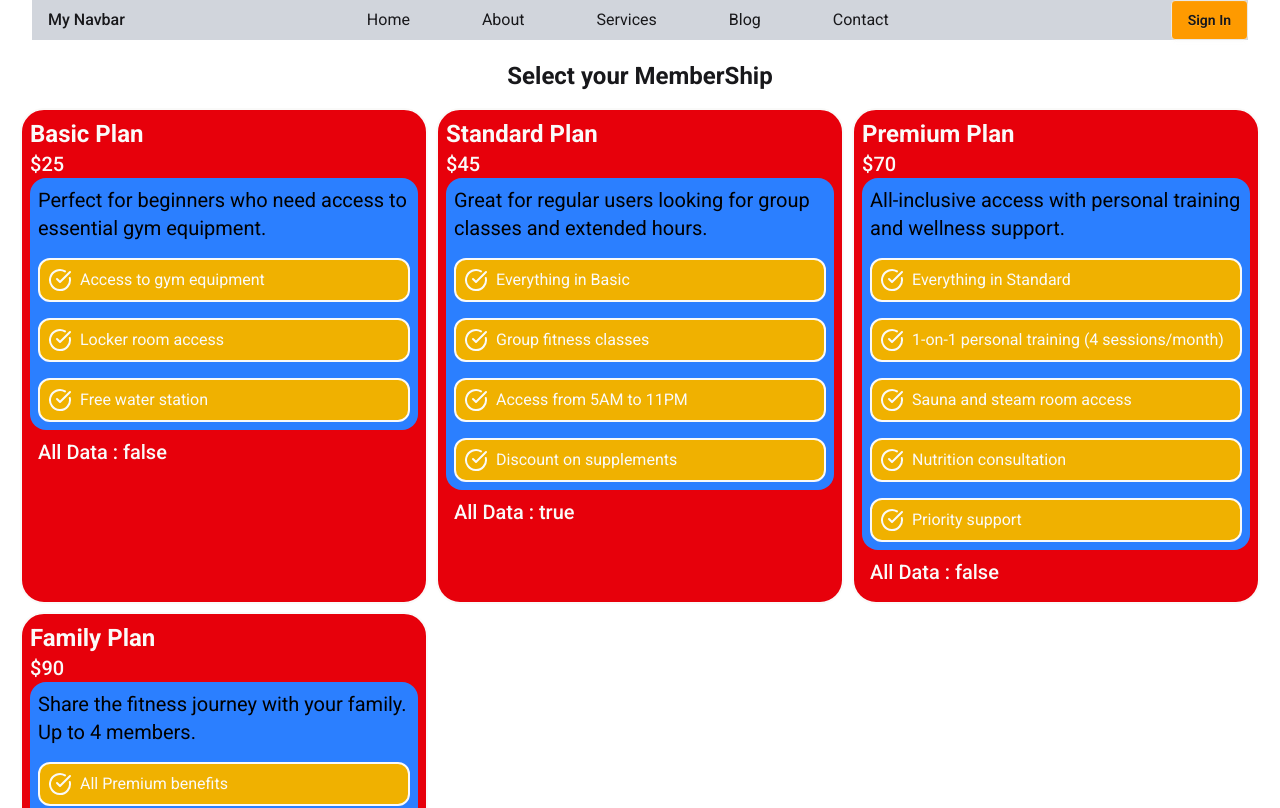
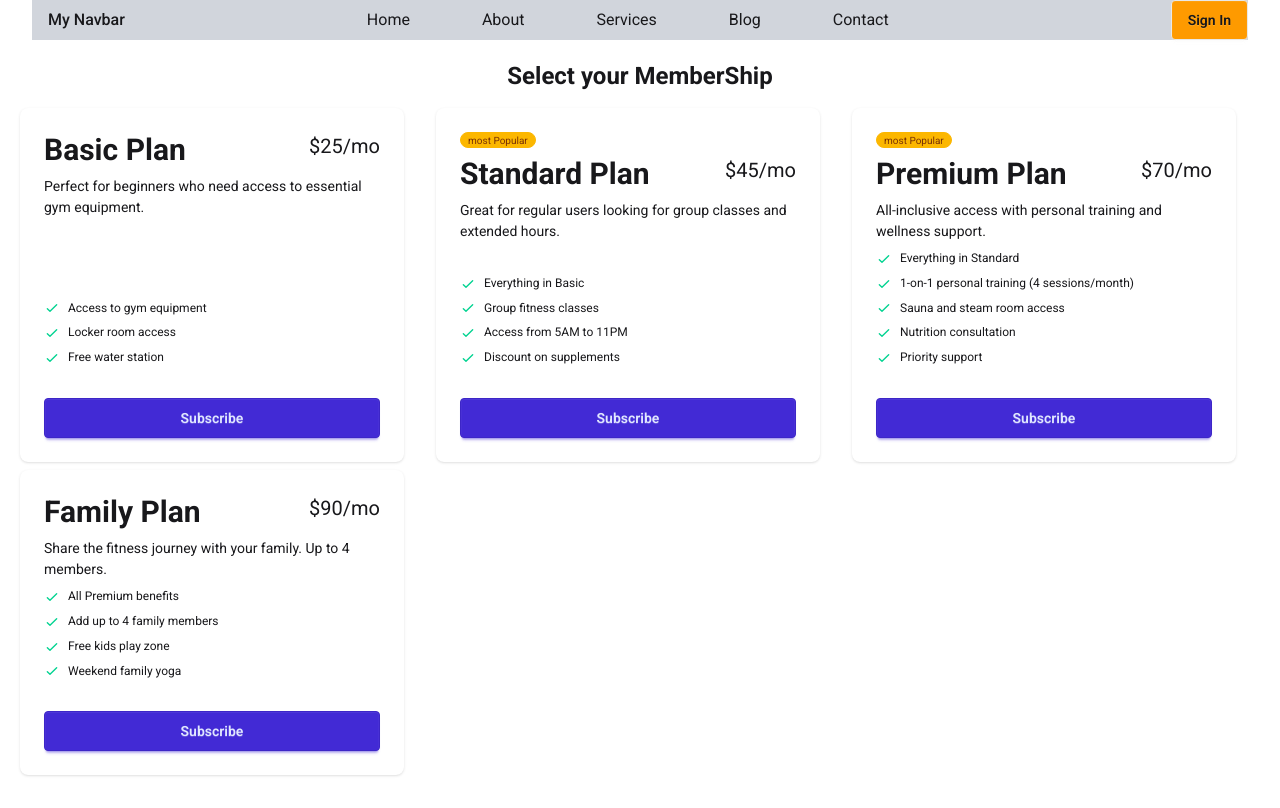
Before and after one commit to Srabonti721/tailwind-font-daisy-add, a React (Vite) app: page / in a window 1280 px wide. Shown: the top 808 px of the page. Built offline with nearby package versions, Linux system fonts and the light colour scheme.

Commit message:
daisy card complet

```diff
--- a/public/pricingData.json
+++ b/public/pricingData.json
@@ -36,7 +36,7 @@
         "Nutrition consultation",
         "Priority support"
       ],
-      "isPopular": false
+      "isPopular": true
     },
     {
       "id": 4,
--- /dev/null
+++ b/src/Components/DaisyPricingCard/DaisyPricingCard.jsx
@@ -0,0 +1,32 @@
+import React from 'react';
+
+const DaisyPricingCard = ({pricing}) => {
+    const {name,id,price,isPopular,features,description}=pricing;
+    return (
+        <div className="card w-96 bg-base-100 shadow-sm">
+        <div className="card-body">
+         { isPopular &&
+             <span className="badge badge-xs badge-warning">most Popular</span>
+         }
+          <div className="flex justify-between">
+            <h2 className="text-3xl font-bold">{name}</h2>
+            <span className="text-xl">${price}/mo</span>
+          </div>
+          <p>{description}</p>
+          <ul className=" flex flex-col gap-2 text-xs">
+     {
+        features.map(item=><li key={id}>
+            <svg xmlns="http://www.w3.org/2000/svg" className="size-4 me-2 inline-block text-success" fill="none" viewBox="0 0 24 24" stroke="currentColor"><path strokeLinecap="round" strokeLinejoin="round" strokeWidth="2" d="M5 13l4 4L19 7" /></svg>
+            <span>{item}</span>
+          </li>)
+     }
+          </ul>
+          <div className="mt-6">
+            <button className="btn btn-primary btn-block">Subscribe</button>
+          </div>
+        </div>
+      </div>
+    );
+};
+
+export default DaisyPricingCard;
--- a/src/Components/PricingCard/PricingCard.jsx
+++ b/src/Components/PricingCard/PricingCard.jsx
@@ -4,13 +4,13 @@
 const PricingCard = ({items}) => {
     const {name,isPopular,features,description,price}=items;
     return (
-        <div className='border-2 bg-red-600 text-stone-50 rounded-3xl p-2 hover:bg-purple-700'>
+        <div className=' flex flex-col border-2 bg-red-600 text-stone-50 rounded-3xl p-2 hover:bg-purple-700'>
             {/* card head */}
             <h2 className='text-2xl font-bold'>{name}</h2>
             <h3 className='text-xl font-medium'>${price}</h3>
 
             {/* card body */}
-            <div className='bg-blue-500 rounded-2xl p-2 hover:bg-emerald-600'>
+            <div className='bg-blue-500 rounded-2xl p-2 hover:bg-emerald-600 flex-1'>
             <p className='text-xl text-black' size={5}>{description}</p>
             {
                 features.map((features,index)=><PriceFeatures
@@ -18,8 +18,9 @@
                     features={features} ></PriceFeatures>)
             }
             </div>
-            <div>
+            <div className=''>
             <p className='text-xl font-medium p-2'> All Data : {isPopular.toString()}</p>
+            <button className='btn w-full'>Subscribe</button>
             </div>
         </div>
 
--- a/src/Components/PricingCard/PricingOption.jsx
+++ b/src/Components/PricingCard/PricingOption.jsx
@@ -1,19 +1,27 @@
 import React, { use } from 'react';
 import PricingCard from './PricingCard';
+import DaisyPricingCard from '../DaisyPricingCard/DaisyPricingCard';
 
 const PricingOption = ({ pricingPromice }) => {
     const pricingData = use(pricingPromice);
-    console.log(pricingData);
+    // console.log(pricingData);
 
     return (
 
         <div className='m-5'>
             <h1 className='text-2xl font-bold text-center my-4 hover:text-pink-400'>Select your MemberShip</h1>
-         <div className='grid grid-cols-3 gap-2'>
-            {
+            <div className='grid md:grid-cols-2 lg:grid-cols-3 gap-2 '>
+                {/* {
                 pricingData.map(items => <PricingCard key={items.id} items={items}></PricingCard> )
-            }
-         </div>
+            } */}
+                {
+                    pricingData.map((pricing, index) =>
+                        <DaisyPricingCard
+                            key={index}
+                            pricing={pricing}
+                        ></DaisyPricingCard>)
+                }
+            </div>
         </div>
     );
 };
```
